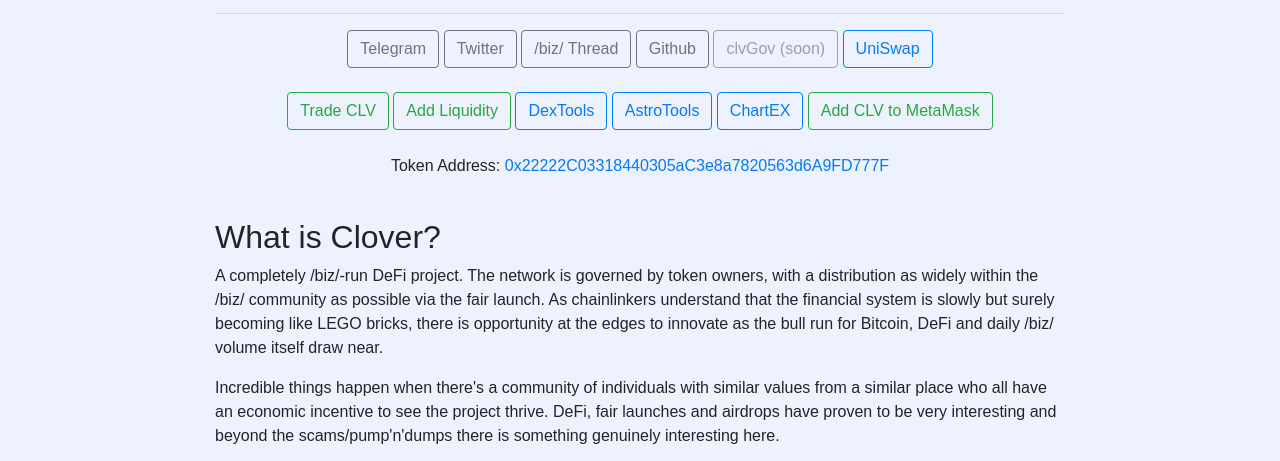
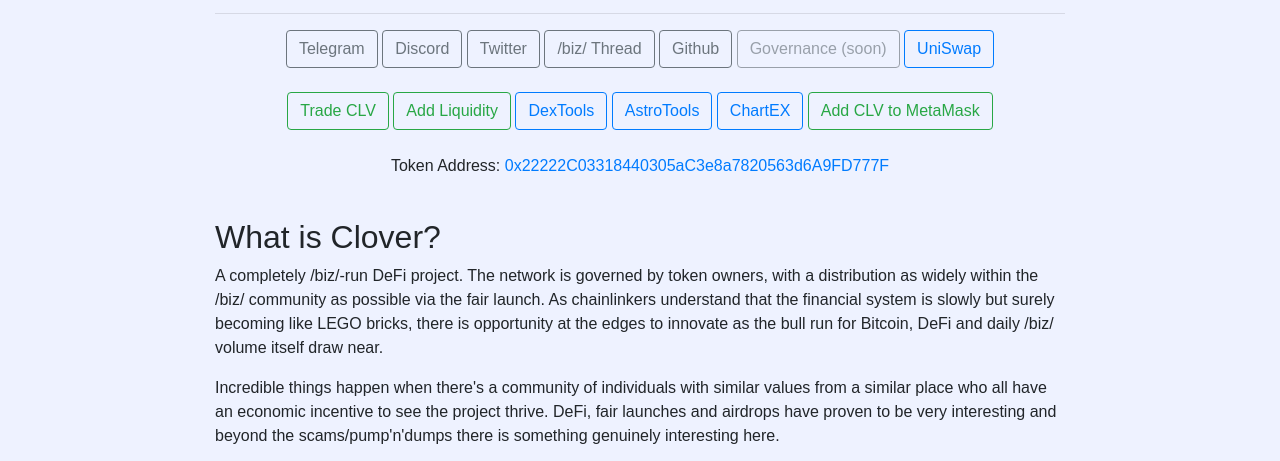
Before and after one commit to gutsclv/gutsclv.github.io, a plain HTML site: page index.html in a window 1280 px wide. Shown: the part 339-800 px from the top of the page. Drawn offline with nearby package versions, Linux system fonts and the light colour scheme.

Commit message:
Update index.html

```diff
--- a/index.html
+++ b/index.html
@@ -36,10 +36,11 @@ body {
 <h1>Clover Protocol</h1>
 <hr/>
 <a href="https://t.me/clvfi" class="btn btn-outline-secondary" role="button">Telegram</a>
+<a href="https://discord.gg/sbvNtBH" class="btn btn-outline-secondary" role="button">Discord</a>
 <a href="https://twitter.com/clvfi" class="btn btn-outline-secondary" role="button">Twitter</a>
 <a href="https://boards.4channel.org/biz/catalog#s=clv" class="btn btn-outline-secondary" role="button">/biz/ Thread</a>
 <a href="https://github.com/clvfi" class="btn btn-outline-secondary" role="button">Github</a>
-<a href="#" class="btn btn-outline-secondary disabled" role="button">clvGov (soon)</a>
+<a href="#" class="btn btn-outline-secondary disabled" role="button">Governance (soon)</a>
 <a href="https://uniswap.info/token/0x22222c03318440305ac3e8a7820563d6a9fd777f" class="btn btn-outline-primary" role="button">UniSwap</a>
 
 <br/>
```
